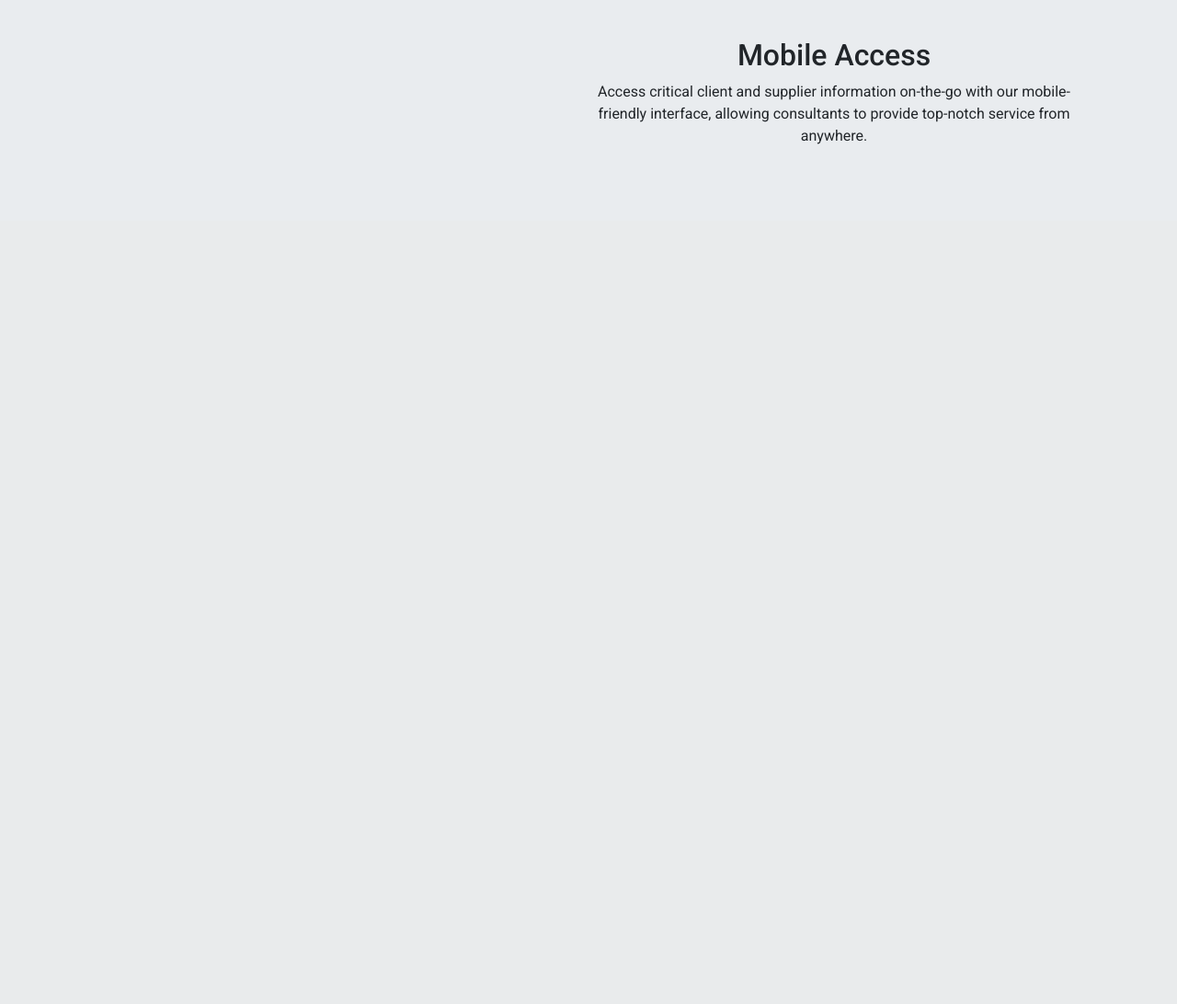
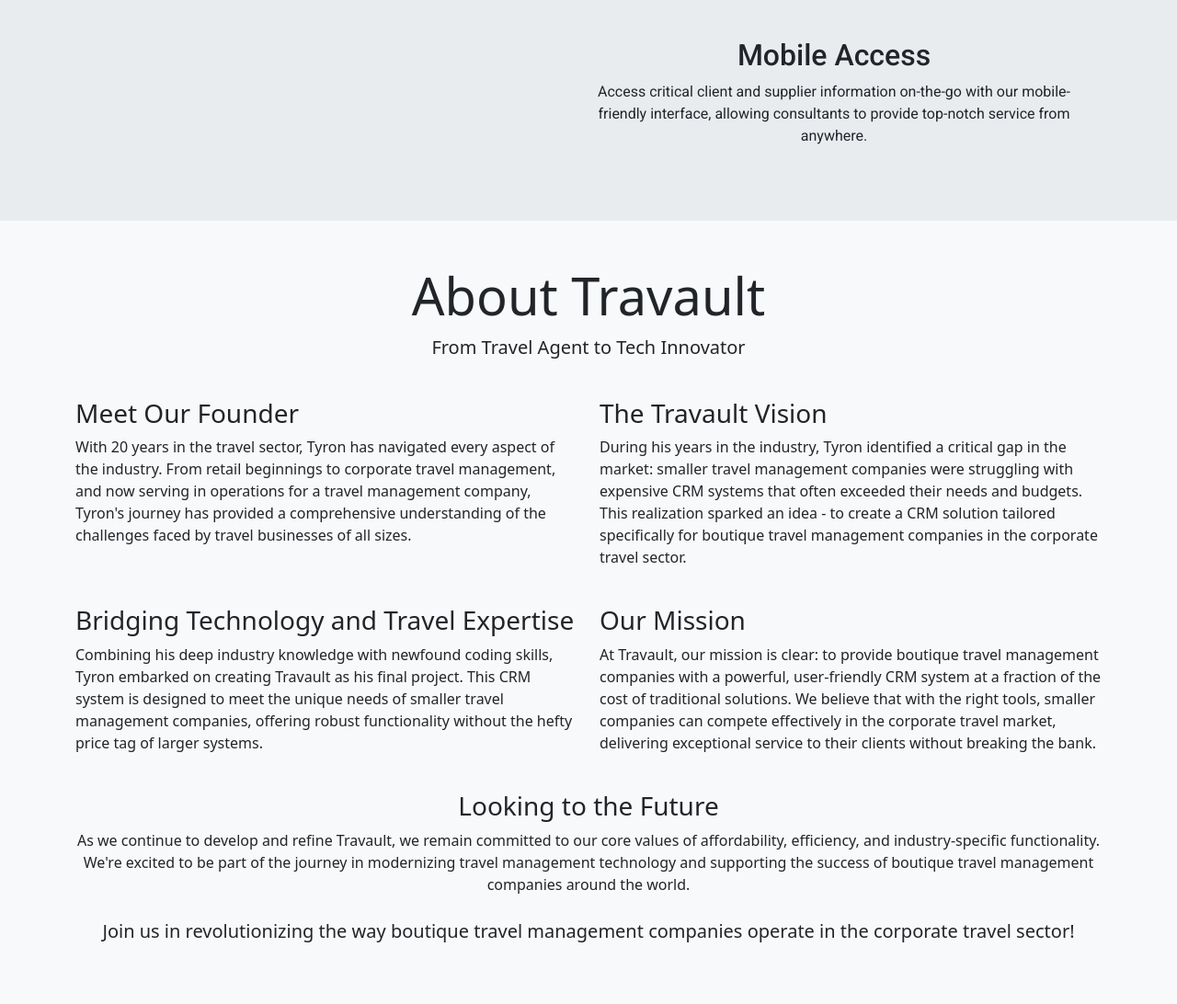
Before and after one commit to Ty-Thetravelguy/travault_mp4_v1, a Django app: template travault/home/templates/home/index.html in a window 1280 px wide. Shown: the part 2873-3965 px from the top of the page at 92% size. Before the commit the page ends 3030 px from the top, so only its background shows below. Run offline with Django 3.2, Linux system fonts and the light colour scheme; the template is opened without the code that fills it, so the values that code supplies are empty.

Commit message:
added about us section

```diff
--- a/travault/home/templates/home/index.html
+++ b/travault/home/templates/home/index.html
@@ -130,4 +130,45 @@
         </div>
     </div>
 </section>
+
+<section class="about-us py-5 bg-light">
+    <div class="container">
+        <div class="row mb-4">
+            <div class="col-12 text-center">
+                <h2 class="display-4">About Travault</h2>
+                <p class="lead">From Travel Agent to Tech Innovator</p>
+            </div>
+        </div>
+
+        <div class="row mb-4">
+            <div class="col-md-6">
+                <h3>Meet Our Founder</h3>
+                <p>With 20 years in the travel sector, Tyron has navigated every aspect of the industry. From retail beginnings to corporate travel management, and now serving in operations for a travel management company, Tyron's journey has provided a comprehensive understanding of the challenges faced by travel businesses of all sizes.</p>
+            </div>
+            <div class="col-md-6">
+                <h3>The Travault Vision</h3>
+                <p>During his years in the industry, Tyron identified a critical gap in the market: smaller travel management companies were struggling with expensive CRM systems that often exceeded their needs and budgets. This realization sparked an idea - to create a CRM solution tailored specifically for boutique travel management companies in the corporate travel sector.</p>
+            </div>
+        </div>
+
+        <div class="row mb-4">
+            <div class="col-md-6">
+                <h3>Bridging Technology and Travel Expertise</h3>
+                <p>Combining his deep industry knowledge with newfound coding skills, Tyron embarked on creating Travault as his final project. This CRM system is designed to meet the unique needs of smaller travel management companies, offering robust functionality without the hefty price tag of larger systems.</p>
+            </div>
+            <div class="col-md-6">
+                <h3>Our Mission</h3>
+                <p>At Travault, our mission is clear: to provide boutique travel management companies with a powerful, user-friendly CRM system at a fraction of the cost of traditional solutions. We believe that with the right tools, smaller companies can compete effectively in the corporate travel market, delivering exceptional service to their clients without breaking the bank.</p>
+            </div>
+        </div>
+
+        <div class="row">
+            <div class="col-12 text-center">
+                <h3>Looking to the Future</h3>
+                <p>As we continue to develop and refine Travault, we remain committed to our core values of affordability, efficiency, and industry-specific functionality. We're excited to be part of the journey in modernizing travel management technology and supporting the success of boutique travel management companies around the world.</p>
+                <p class="lead mt-4">Join us in revolutionizing the way boutique travel management companies operate in the corporate travel sector!</p>
+            </div>
+        </div>
+    </div>
+</section>
 {% endblock %}
```
